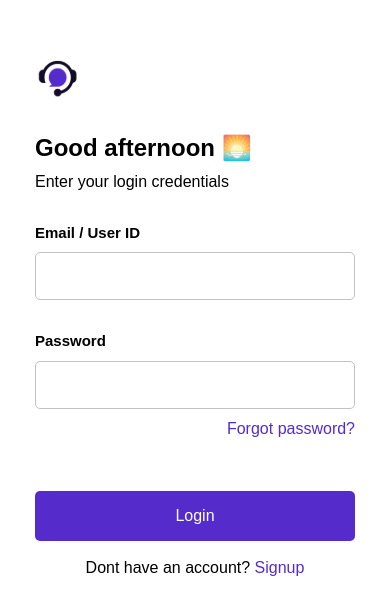
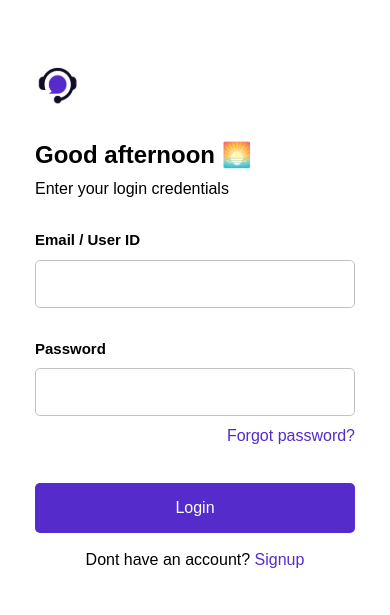
Before and after one commit to Itzadetunji/wecare, a Next.js app: page /login in a window 390 px wide. Shown: the part 105-720 px from the top of the page. Built offline with nearby package versions, Linux system fonts and the light colour scheme.

Commit message:
Fized spacing bug

```diff
--- a/pages/login.tsx
+++ b/pages/login.tsx
@@ -37,7 +37,7 @@ const LoginPage: NextPage = () => {
 					Forgot password?
 				</p>
 			</Link>
-			<button className="text-white w-full h-[50px] lg:h-[60px] bg-[#552BCC] rounded-[5px] mt-[50px]">
+			<button className="text-white w-full h-[50px] lg:h-[60px] bg-[#552BCC] rounded-[5px] mt-[35px] lg:mt-[50px]">
 				Login
 			</button>
 			<p className="text-center mt-[15px] lg:mt-[20px]">
```
